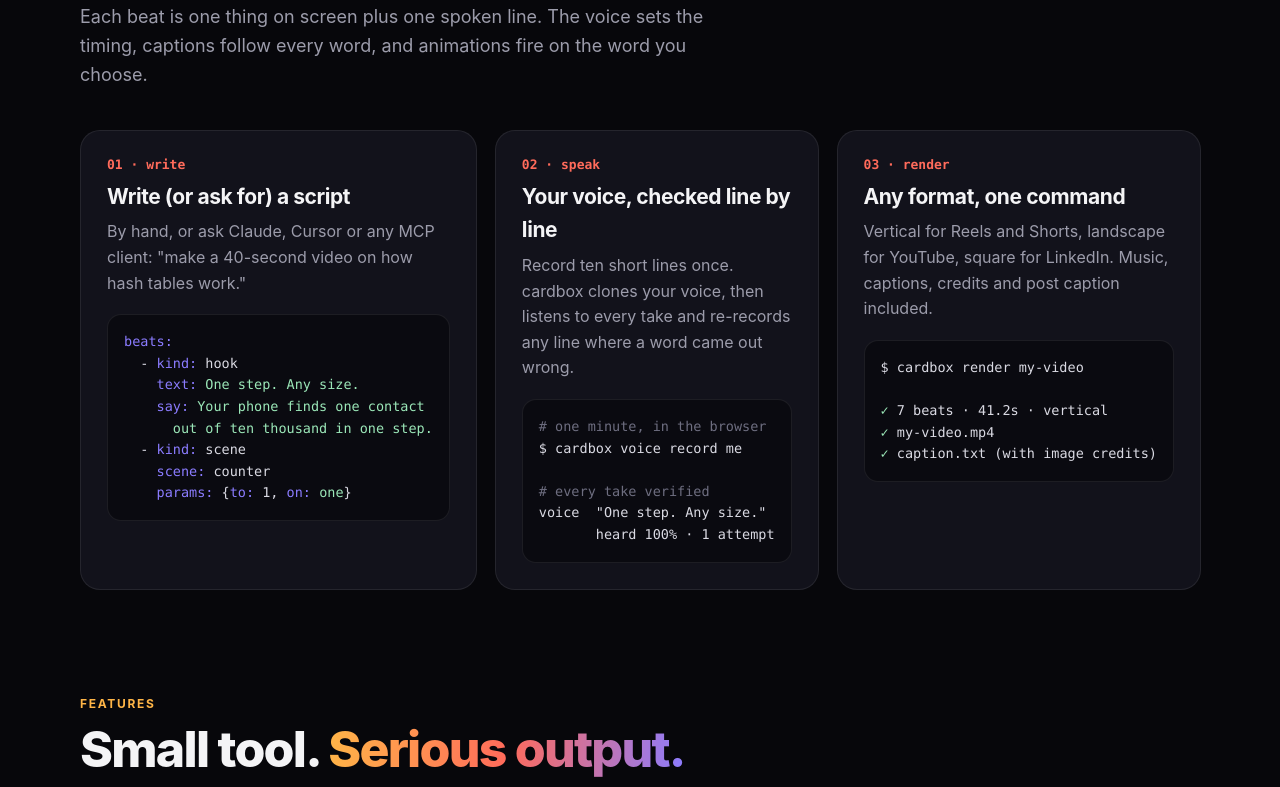
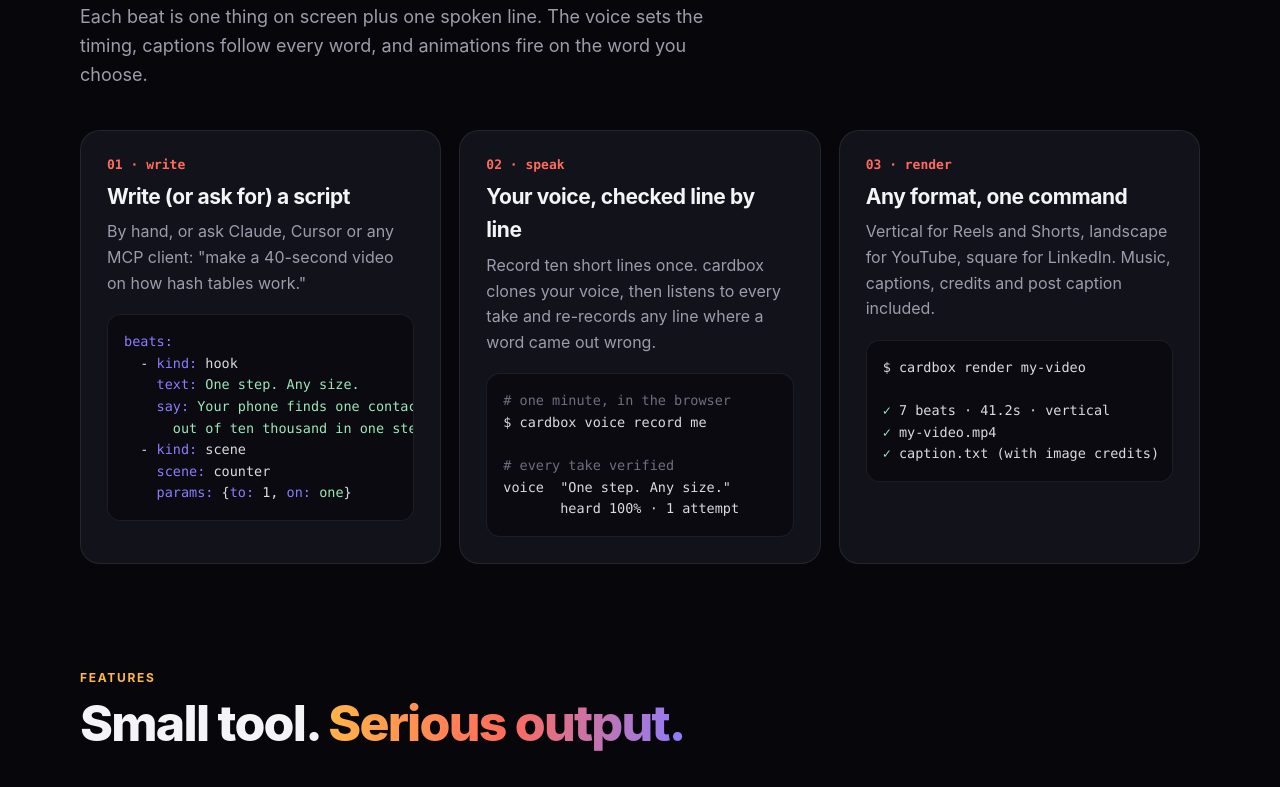
Before and after one commit to Aryainguz/cardbox, a plain HTML site: page site/index.html in a window 1280 px wide. Shown: the part 1016-1803 px from the top of the page. Drawn offline with Linux system fonts and the light colour scheme.

Commit message:
fix(site): stop code blocks from overflowing on phones

```diff
--- a/site/index.html
+++ b/site/index.html
@@ -65,6 +65,9 @@
   .step .n { font: 600 13px ui-monospace, Menlo, monospace; color: var(--a2); }
   .step h3 { margin: 8px 0 6px; font-size: 21px; letter-spacing: -0.02em; }
   .step p { margin: 0; color: var(--mute); font-size: 16px; }
+  /* Grid children default to min-width:auto, which lets wide code blocks push columns off-screen. */
+  .steps > *, .split > *, .features > *, .formats > *, .hero .wrap > * { min-width: 0; }
+  pre { max-width: 100%; }
   pre { margin: 18px 0 0; background: #0A0A10; border: 1px solid var(--line); border-radius: 14px; padding: 16px; overflow-x: auto; font: 13.5px/1.6 ui-monospace, SFMono-Regular, Menlo, monospace; color: #DADAE3; }
   .k { color: var(--a3); } .s { color: #9BE7B8; } .c { color: #6E6E80; }
 
```
